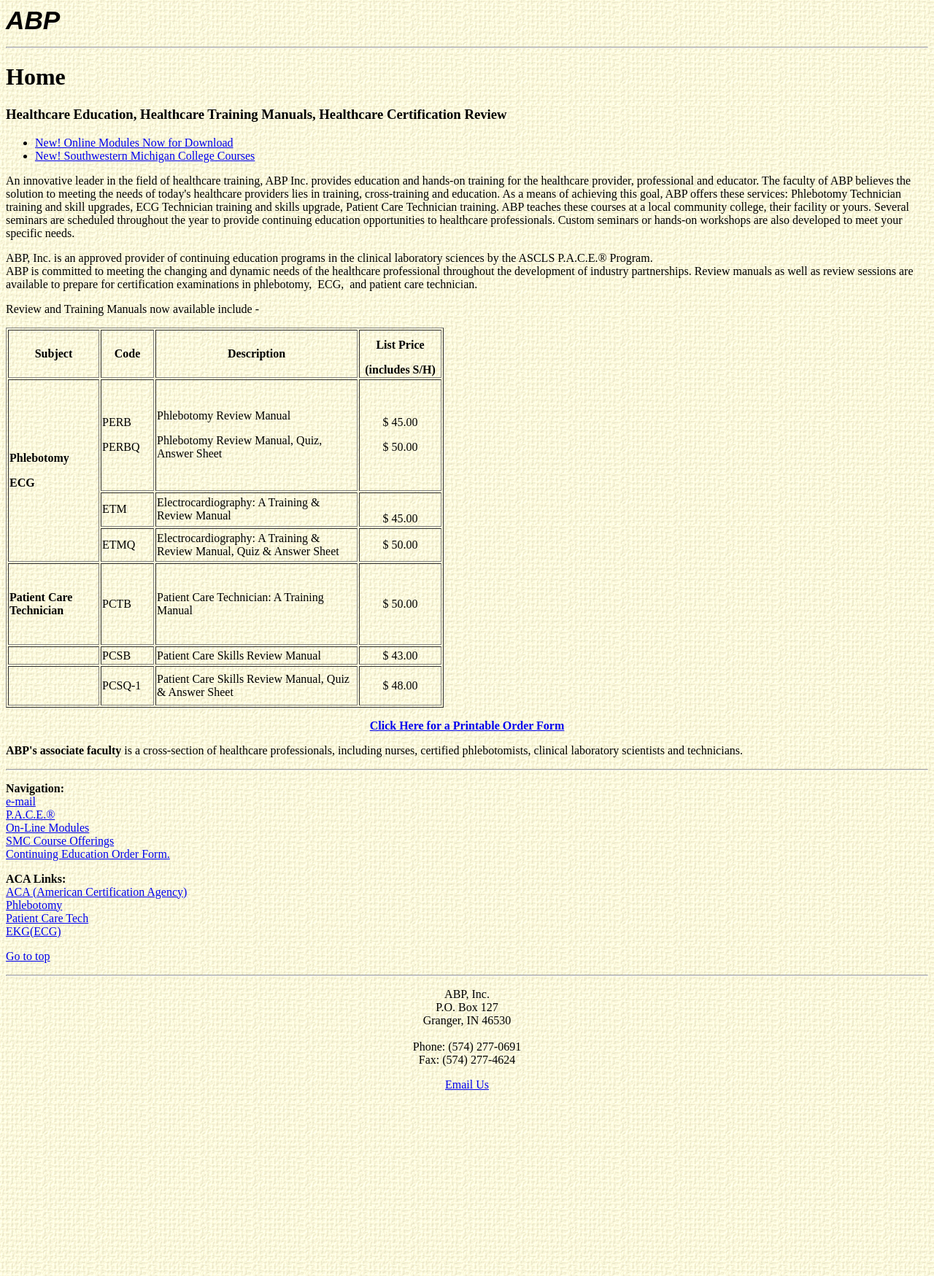
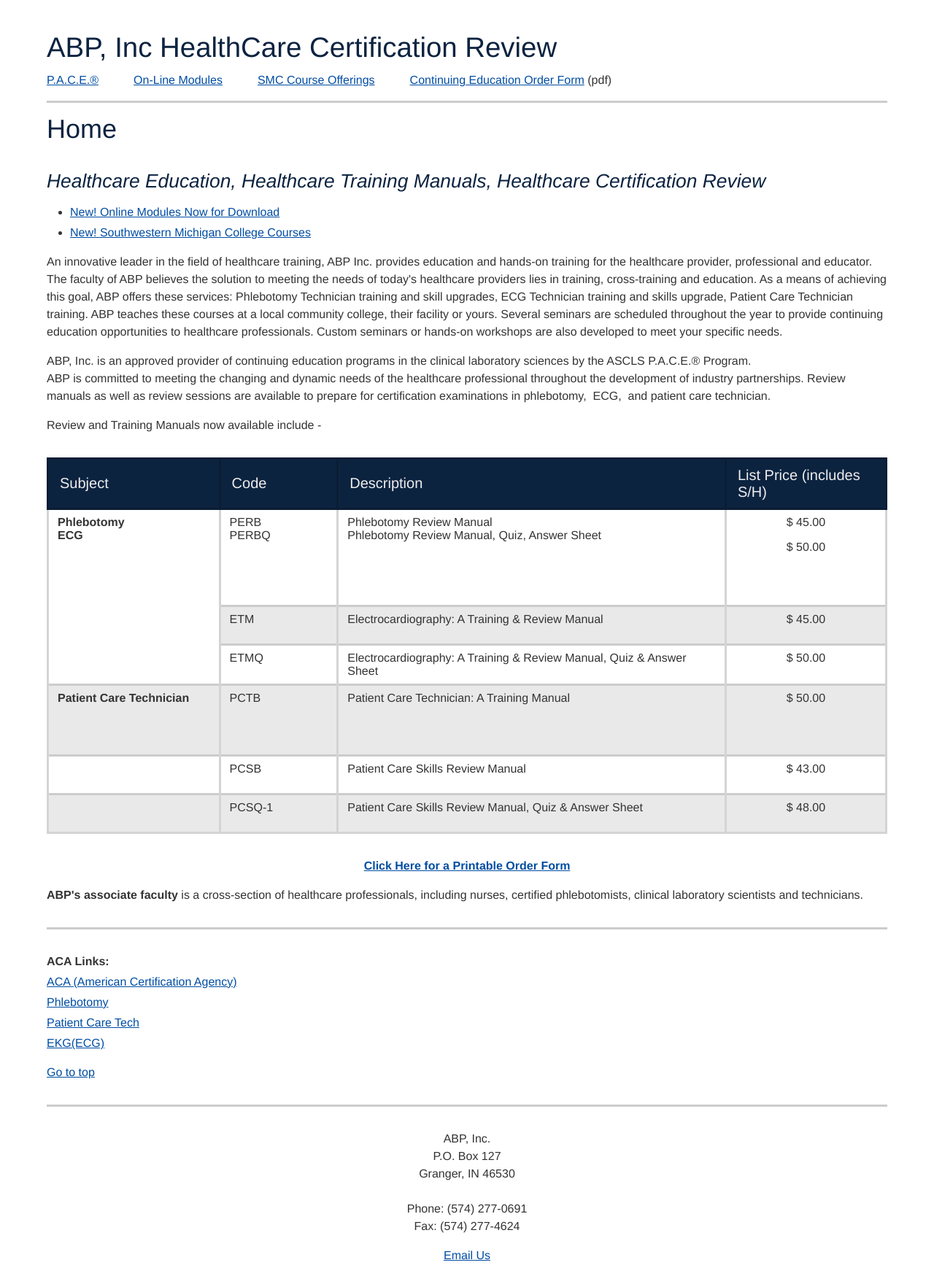
Before and after one commit to erunyon/abpincorp.com, a Jekyll site: the page built from index.html, in a window 1280 px wide. Shown: the whole page at 73% size. Built offline with Jekyll 4.4.1, drawn with Linux system fonts in a browser that asks for light colours.

Commit message:
Update styles

```diff
--- a/_config.yml
+++ b/_config.yml
@@ -1,2 +1,2 @@
-name: "ABP, Inc HealthCare Certification Review"
+title: ABP, Inc HealthCare Certification Review
 markdown: kramdown
--- a/_layouts/default.html
+++ b/_layouts/default.html
@@ -3,38 +3,32 @@
   <meta http-equiv="Content-Type" content="text/html; charset=iso-8859-1">
   <meta name="description" content="Innovative leader in field of healthcare training, providing education and hands-on training for the healthcare provider, professional and educator.">
   <meta name="keywords" content="HealthCare Education,Phlebotomy,ECG,CPT/ICD-9,Patient Care,Certification,Training">
-<title>{{ page.title }} | {{ site.name }}</title>
+  <title>{{ page.title }} | {{ site.title }}</title>
   <link href="/css/main.css" rel="stylesheet" type="text/css" />
-<script>
-(function(i,s,o,g,r,a,m){i['GoogleAnalyticsObject']=r;i[r]=i[r]||function(){
-(i[r].q=i[r].q||[]).push(arguments)},i[r].l=1*new Date();a=s.createElement(o),
-m=s.getElementsByTagName(o)[0];a.async=1;a.src=g;m.parentNode.insertBefore(a,m)
-})(window,document,'script','https://www.google-analytics.com/analytics.js','ga');
-ga('create', 'UA-111604774-2', 'auto');
-ga('send', 'pageview');
-</script>
+  {% include google-analytics.html %}
 </head>
 
 <body>
+<div class="wrapper">
+  <header>
+    <p class="site-title"><a href="/" name="TOP">{{ site.title }}</a></p>
+    <nav>
+      <ul class="nav-primary">
+        <li><a href="/ce-info/#PACE">P.A.C.E.&reg;</a></li>
+        <li><a href="/modules/">On-Line Modules</a></li>
+        <li><a href="/smc/">SMC Course Offerings</a></li>
+        <li><a href="/files/abp-order-form.pdf">Continuing Education Order Form</a> (pdf)<li>
+      </ul>
+    </nav>
+  </header>
 
-<p class="site-title"><a href="/" name="TOP">ABP</a></p>
-
-<hr>
-
+  <main>
     <h1>{{ page.title }}</h1>
 
     {{ content }}
 
     <hr>
 
-<ul class="nav">
-  <li><b>Navigation:</b></li>
-  <li><a href="mailto:info@abpincorp.com">e-mail</a></li>
-  <li><a href="/ce-info/#PACE">P.A.C.E.&reg;</a></li>
-  <li><a href="/modules/">On-Line Modules</a></li>
-  <li><a href="/smc/">SMC Course Offerings</a></li>
-  <li><a href="/files/abp-order-form.pdf">Continuing Education Order Form.</a><li>
-</ul>
     <ul class="nav">
       <li><b>ACA Links:</b></li>
       <li><a href="http://www.acacert.com/">ACA (American Certification Agency)</a></li>
@@ -45,7 +39,9 @@
 
     <p><a href="#TOP">Go to top</a></p>
 
-<hr>
+  </main>
+
+  <footer>
     <p align="center">
       ABP, Inc.<br>
       P.O. Box 127<br>
@@ -54,7 +50,10 @@
       Phone: (574) 277-0691<br>
       Fax: (574) 277-4624
     </p>
+
     <p align="center"><a href="mailto:info@abpincorp.com">Email Us</a></p>
+  </footer>
   <script src="/js/site.js"></script>
+</div>
 </body>
 </html>
--- a/css/main.css
+++ b/css/main.css
@@ -1,73 +1,91 @@
-body {font-size:100%; background:url(images/forbkgrn.gif) 0 0 repeat;}
-.site-title {}
-  .site-title a {color:#000; font-size:220%; font-weight:900; font-style:italic; text-decoration:none; font-family:Arial, sans-serif;}
+*, *:before, *:after {box-sizing:border-box;}
+@viewport {width:device-width; zoom:1;}
+html {width:100%; margin:0; padding:0; font-size:100%; overflow-y:scroll; -webkit-text-size-adjust:100%; -ms-text-size-adjust:100%; text-size-adjust:100%; font-smoothing:antialiased;}
+body {width:100%; margin:0; padding:0; color:#333; font:1em/1.5em "Helvetica Neue", Helvetica, Arial, Verdana, sans-serif;}
+article, aside, details, figcaption, figure, footer, header, main, menu, nav, section, summary {display:block;}
+audio, canvas, progress, video {display:inline-block; vertical-align:baseline;}
+audio:not([controls]) {display:none; height:0;}
+[hidden] {display:none;}
+p {margin:0 0 1em;}
+a {color:#004da3; background-color:transparent; -webkit-tap-highlight-color:rgba(0,0,0,0);}
+a:visited {color:#4a3651;}
+a:hover {color:#0c2340}
+a:active {color:#aa272f;}
+a:focus {outline:thin dotted;}
+::-moz-selection,
+::-moz-selection {background:#0058cf; color:#fff; text-shadow:none;}
+::-moz-selection,
+::selection {background:#0058cf; color:#fff; text-shadow:none;}
+strong, b {font-weight:bold;}
+em, i {font-style:italic;}
+small {font-size:80%;}
+iframe, embed {width:100%;}
+sub,
+sup {position:relative; vertical-align:baseline; line-height:0; font-size:smaller;}
+sup {vertical-align:super;}
+sub {vertical-align:sub;}
+pre, code, kbd, samp {overflow:auto; font-family:monospace, sans-serif;}
+hr {clear:both; width:100%; margin:2em auto; border:3px solid #ccc; border-width:3px 0 0;}
+
+/* Headings
+----------------------------------------------------*/
+h1,h2,h3,h4,h5,h6 {margin:1.4em 0 0.25em; line-height:1.1em; color:#0c2340; font-weight:300; text-shadow:0 1px rgba(255,255,255,0.6); text-rendering:optimizeLegibility; font-family:"Helvetica Neue", Helvetica, Arial, Verdana, sans-serif;}
+h1 a,h2 a,h3 a,h4 a,h5 a,h6 a {text-decoration:none;}
+h1 a:visited,h2 a:visited,h3 a:visited,h4 a:visited,h5 a:visited,h6 a:visited {color:#004da3;}
+h1 a:hover,h2 a:hover,h3 a:hover,h4 a:hover,h5 a:hover,h6 a:hover {text-decoration:underline;}
+h1 {margin-top:0; font-size:2.25rem;}
+h2 {font-size:1.8rem;}
+h3 {font-size:1.65rem; font-style:italic;}
+h4 {font-size:1.35rem; color:#888;}
+h5 {font-size:1.2rem; text-transform:uppercase; color:#777; letter-spacing:1px;}
+h6 {font-size:1rem; color:#0c2340; text-transform:uppercase; letter-spacing:1px;}
+h1 + h2,
+h2 + h3,
+h3 + h4,
+h4 + h5,
+.image-right + h2,
+.image-left + h2 {margin-top:0;}
+
+/* Lists
+----------------------------------------------------*/
+ol, ul {margin:1em 0; padding:0 0 0 2em;}
+li {margin:0 0 0.25em;}
+nav ul {list-style:none;}
+nav ul,
+nav li {margin:0; padding:0;}
+nav a {}
+.no-bullets {list-style-type:none; padding-left:0;}
+
+/* Tables
+----------------------------------------------------*/
+table {width:100%; margin:2em 0; border-collapse:collapse; border-spacing:0; border-bottom:3px solid #d4d4d4;}
+tr {border-top:3px solid #ccc;}
+tr:nth-child(odd) td {background:rgba(0,0,0,0.085);}
+th,
+thead th {text-align:left; background-color:#0c2340; color:#eee; border:3px solid #0a1d35; font-family:"Helvetica Neue", Helvetica, Arial, Verdana, sans-serif; font-weight:300; font-size:1.25em;}
+tfoot th {text-align:right;}
+th, td {padding:0.5em 0.75em;}
+  .number {text-align:right;}
+td {border-right:3px solid #d4d4d4; border-left:3px solid #d4d4d4;}
+td, td img {vertical-align:top;}
+
 .note {font-weight:bold; color: #f00;}
+
+/* Nav
+----------------------------------------------------*/
+nav {}
+  nav ul {display:flex;}
+  nav li {margin-right:3rem;}
 .nav {margin:1em 0; padding:0; list-style:none;}
-  .nav li {}
+.nav li {}
 
-/* Modules */
-/*
-.style1 {
-	text-indent: -26.25pt;
-	font-size: 11.0pt;
-	font-family: Arial, sans-serif;
-	margin-left: 0in;
-	margin-right: 0in;
-	margin-top: 0in;
-	margin-bottom: .0001pt;
-}
-.style2 {
-	font-family: "Times New Roman", Times, serif;
-	font-size: x-small;
-}
-.style3 {
-	text-indent: -26.25pt;
-	font-size: x-small;
-	font-family: "Times New Roman", Times, serif;
-	margin-left: 0in;
-	margin-right: 0in;
-	margin-top: 0in;
-	margin-bottom: .0001pt;
-}
-.style4 {
-	text-align: center;
-}
-.style5 {
-	text-indent: -26.25pt;
-	font-size: 11.0pt;
-	font-family: Arial, sans-serif;
-	font-weight: bold;
-	margin-left: 0in;
-	margin-right: 0in;
-	margin-top: 0in;
-	margin-bottom: .0001pt;
-}
-.style6 {
-	font-family: "Times New Roman", Times, serif;
-	font-size: x-small;
-	font-weight: normal;
-}
-*/
-
-/* SMC App Instructions */
-/*
-.style1 {
-	text-align: left;
-}
-.style3 {
-	list-style-type: lower-alpha;
-}
-.style4 {
-	margin-left: 120px;
-}
-.style5 {
-	margin-left: 5px;
-}
-.style6 {
-	margin-left: 39px;
-}
-.style7 {
-	text-align: center;
-	margin-left: 5px;
-}
-*/
+/* Layout
+----------------------------------------------------*/
+.wrapper {max-width:90vw; margin:0 auto;}
+header {margin-bottom:1rem; padding:2rem 0 1rem; border-bottom:3px solid #ccc;}
+.site-title {max-width:80%; margin:0; font-size:2.4rem; line-height:1.75rem; font-weight:300; text-align:left; text-shadow:0 1px rgba(255,255,255,0.7); font-family:"Helvetica Neue", Helvetica, Arial, Verdana, sans-serif;}
+  .site-title a {display:block; padding:0.5em 0; border:none; color:#0c2340; text-decoration:none;}
+  .site-title a:visited {color:#0c2340;}
+  .site-title a:hover {text-decoration:none;}
+  .site-title a:focus {background-color:rgba(255,255,255,0.2);}
+footer {margin-top:2rem; padding-top:2rem; border-top:3px solid #ccc;}
--- a/index.html
+++ b/index.html
@@ -37,22 +37,15 @@
 
 <p>Review and Training Manuals now available include -</p>
 
-<table border="1" height="521">
+<table>
     <tr>
-        <th width="121" height="57"><p align="center"><b>Subject</b></p>
-        </th>
-        <th width="69" height="57"><p align="center"><b>Code</b> </p>
-        </th>
-        <th width="273" height="57"><p align="center"><b>Description</b></p>
-        </th>
-        <th align="right" valign="bottom" width="109" height="57"><p
-        align="center"><b>List Price</b> </p>
-        <p align="center"><b>(includes S/H)</b> </p>
-        </th>
+        <th>Subject</th>
+        <th>Code</th>
+        <th>Description</th>
+        <th>List Price (includes S/H)</th>
     </tr>
     <tr>
-        <td rowspan="3" width="121" height="183"><b>Phlebotomy</b><p><b>ECG</b></p>
-        </td>
+        <td rowspan="3" width="121" height="183"><b>Phlebotomy</b><p><b>ECG</b></p></td>
         <td width="69" height="133">PERB <p>PERBQ <br>
         </p>
         </td>
--- a/smc/index.html
+++ b/smc/index.html
@@ -1,6 +1,6 @@
 ---
 layout: default
-title: "Southwestern Michigan College"
+title: "SMC Course Offerings"
 ---
 
 <p>Thank you for your interest in our ECG and Phlebotomy Technician training programs. Clinical laboratories, hospitals, doctor's offices, home health care agencies, extended care facilities and paramedical services all use skilled professionals. A successful completion of ABP's approved programs will allow you to apply for and take a national certification examination. Many employers are now requiring a phlebotomist to be certified for employment. With a certification, you can currently work in any state.</p>
```
Also changed, not shown: _includes/google-analytics.html (added, +8 -0 lines), ce-info/index.html (+9 -9 lines), Gemfile.lock (added). Lines whose indentation alone changed are shown as unchanged.
